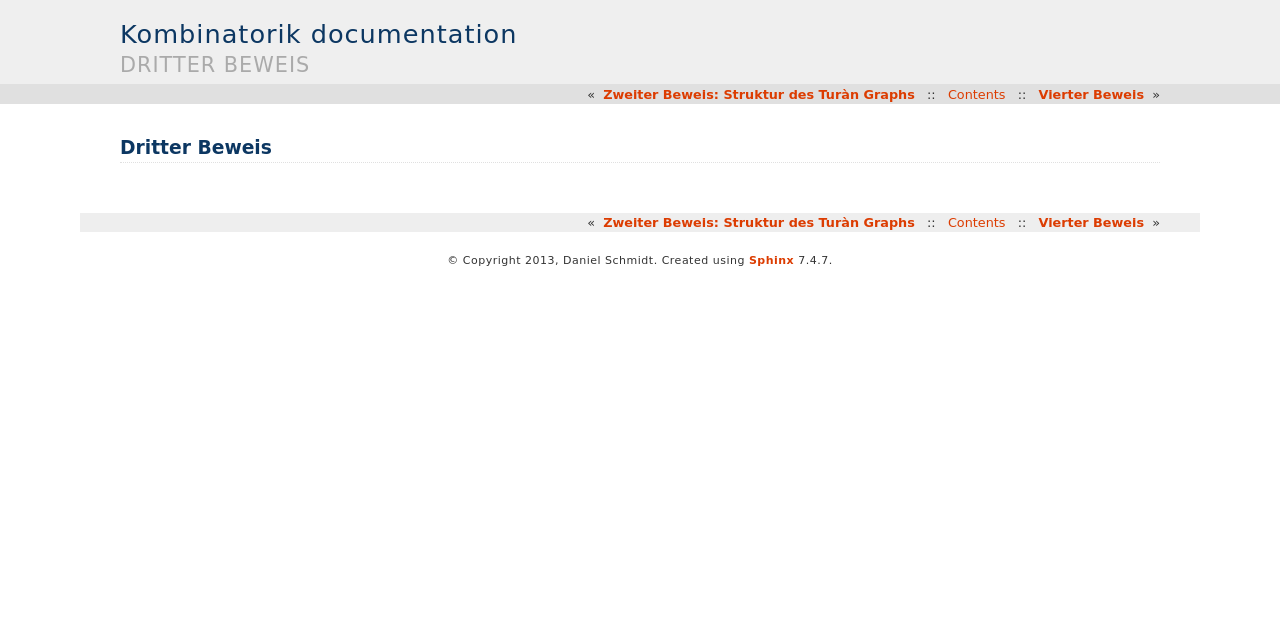
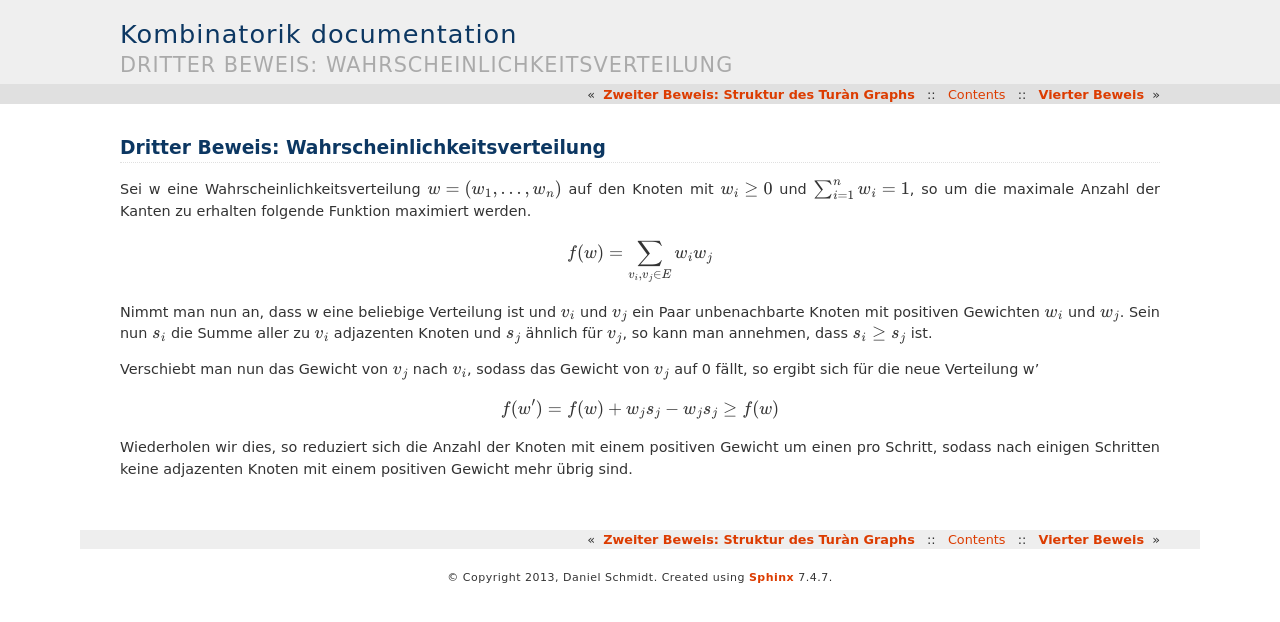
Before and after one commit to DanielMSchmidt/kombinatorik, a Sphinx documentation site: the page built from source/proof/third.rst, in a window 1280 px wide. Shown: the top 622 px of the page. Built offline with Sphinx 7.4.7, drawn with Linux system fonts in a browser that asks for light colours.

Commit message:
added first half of proof number three

```diff
--- a/source/proof/third.rst
+++ b/source/proof/third.rst
@@ -1,2 +1,20 @@
-Dritter Beweis
-==============
+Dritter Beweis: Wahrscheinlichkeitsverteilung
+=============================================
+
+Sei w eine Wahrscheinlichkeitsverteilung :math:`w = (w_1,...,w_n)` auf den Knoten mit :math:`w_i \ge 0` und :math:`\sum^n_{i=1} w_i = 1`, so um die maximale Anzahl der Kanten zu erhalten folgende Funktion maximiert werden.
+
+.. math::
+  f(w) = \sum_{v_i,v_j \in E} w_i w_j
+
+Nimmt man nun an, dass w eine beliebige Verteilung ist und :math:`v_i` und :math:`v_j` ein Paar unbenachbarte Knoten mit positiven Gewichten :math:`w_i` und :math:`w_j`. Sein nun :math:`s_i` die Summe aller zu :math:`v_i` adjazenten Knoten und :math:`s_j` ähnlich für :math:`v_j`, so kann man annehmen, dass :math:`s_i \ge s_j` ist.
+
+Verschiebt man nun das Gewicht von :math:`v_j` nach :math:`v_i`, sodass das Gewicht von :math:`v_j` auf 0 fällt, so ergibt sich für die neue Verteilung w'
+
+.. math::
+
+  f(w') = f(w) + w_j s_j - w_j s_j \ge f(w)
+
+
+.. todo:: wieso ist das nicht f(w') = f(w) + w_j s_j - w_j s_j = f(w) ?
+
+Wiederholen wir dies, so reduziert sich die Anzahl der Knoten mit einem positiven Gewicht um einen pro Schritt, sodass nach einigen Schritten keine adjazenten Knoten mit einem positiven Gewicht mehr übrig sind.
```
